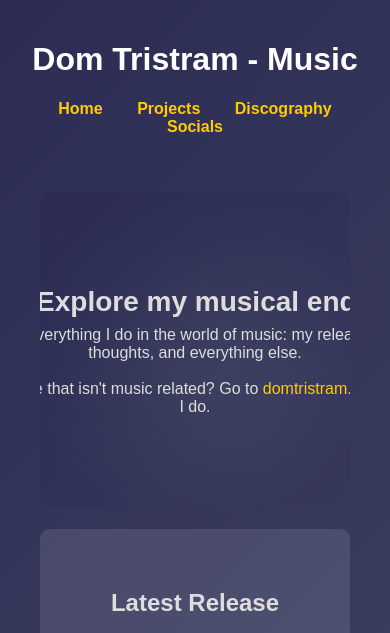
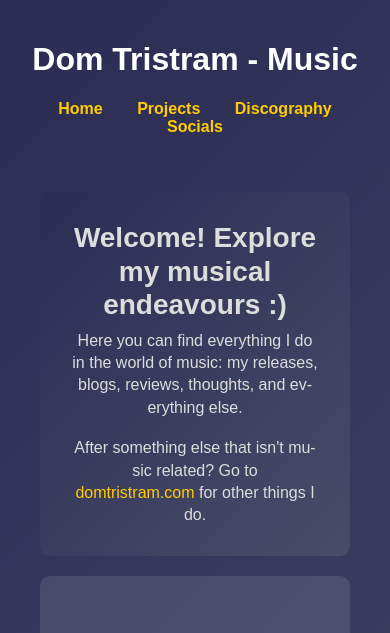
Before and after one commit to dominictristram/domtristrammusic-web, a website: page index.html in a window 390 px wide. Shown: the top 633 px of the page. Drawn offline with Linux system fonts and the light colour scheme; no server answers.

Commit message:
Fixed landing page text wrapping for mobile devices

```diff
--- a/styles/main.css
+++ b/styles/main.css
@@ -193,11 +193,11 @@ footer {
     margin-bottom: 10px;
 }
 
-/* Hero Section - Updated for less vertical space */
+/* Hero Section */
 .hero {
-    height: 40vh; /* Reduced from 60vh */
-    min-height: 200px; /* Added minimum height */
-    max-height: 300px; /* Added maximum height */
+    height: 40vh;
+    min-height: 200px;
+    max-height: 300px;
     display: flex;
     align-items: center;
     justify-content: center;
@@ -205,18 +205,7 @@ footer {
     overflow: hidden;
     background: linear-gradient(135deg, rgba(44, 44, 84, 0.9), rgba(74, 78, 105, 0.9));
     margin-top: -20px;
-    padding: 2rem 1rem; /* Added horizontal padding */
-}
-
-.hero::before {
-    content: '';
-    position: absolute;
-    top: 0;
-    left: 0;
-    right: 0;
-    bottom: 0;
-    background: radial-gradient(circle, transparent 20%, #2c2c54 80%);
-    animation: pulse 8s infinite;
+    padding: 2rem 1rem;
 }
 
 .hero-content {
@@ -224,26 +213,34 @@ footer {
     z-index: 1;
     text-align: center;
     max-width: 800px;
+    width: 90%; /* Add this to ensure content doesn't touch screen edges */
+    margin: 0 auto;
     padding: 1rem;
 }
 
 .hero-text {
-    max-width: 600px; /* This ensures text doesn't get wider than the heading */
+    max-width: 600px;
     margin: 0 auto;
+    padding: 0 1rem;
 }
 
 .hero-text p {
     margin: 0.5rem 0;
+    word-wrap: break-word; /* Ensure words break properly */
+    overflow-wrap: break-word;
+    hyphens: auto; /* Enable hyphenation for better text wrapping */
 }
 
 .hero-link {
-    color: #ffcc00; /* Same yellow as other links */
+    color: #ffcc00;
     text-decoration: none;
     transition: color 0.2s ease;
+    word-wrap: break-word;
+    overflow-wrap: break-word;
 }
 
 .hero-link:hover {
-    color: #ff6600; /* Same hover color as other links */
+    color: #ff6600;
 }
 
 /* Updated typography for hero section */
@@ -266,10 +263,11 @@ footer {
 
 /* Typing Effect */
 .typing-effect {
-    border-right: 3px solid #ffcc00;
-    white-space: nowrap;
-    overflow: hidden;
-    animation: typing 3.5s steps(40, end), blink-caret 0.75s step-end infinite;
+    font-size: clamp(1.5rem, 4vw, 2rem); /* Responsive font size */
+    margin: 0 0 0.5rem 0;
+    line-height: 1.2;
+    word-wrap: break-word;
+    overflow-wrap: break-word;
 }
 
 /* Latest Release Section */
@@ -458,8 +456,23 @@ footer {
     }
 
     .hero {
-        height: 30vh;
-        min-height: 150px;
+        height: auto; /* Allow height to adjust based on content */
+        min-height: 200px;
+        padding: 2rem 1rem;
+    }
+
+    .hero-content {
+        width: 95%;
+        padding: 0.5rem;
+    }
+
+    .hero-text {
+        padding: 0 0.5rem;
+    }
+
+    .hero-text p {
+        font-size: 0.95rem;
+        line-height: 1.4;
     }
 
     .hero-content h2 {
```
